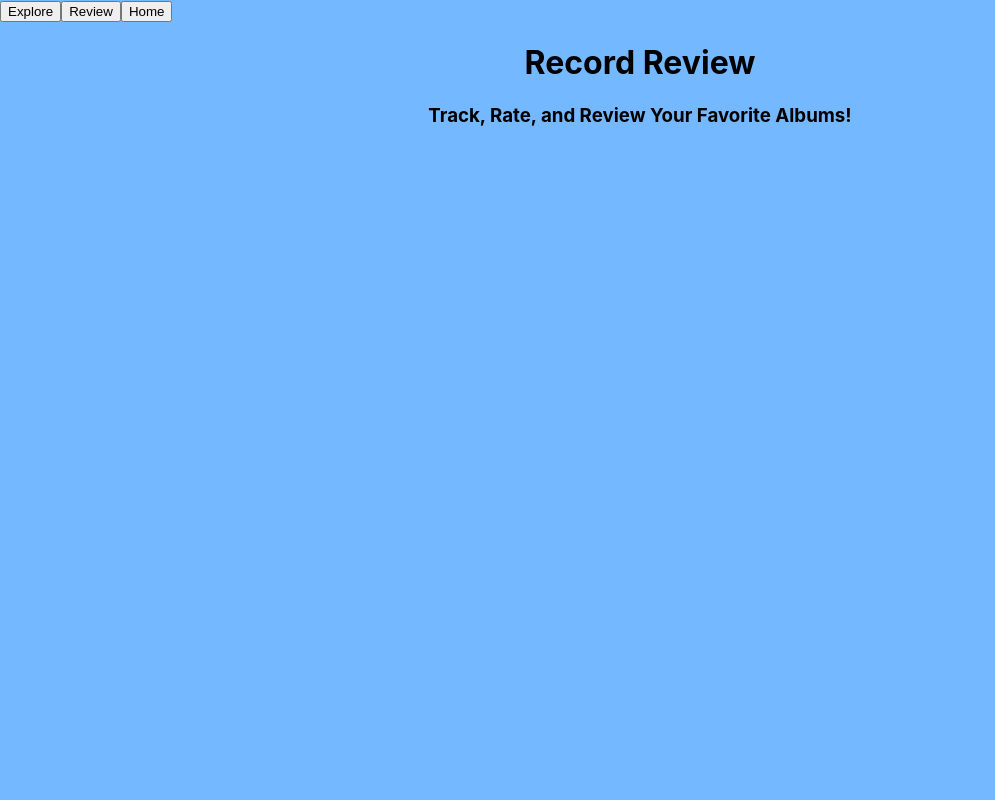
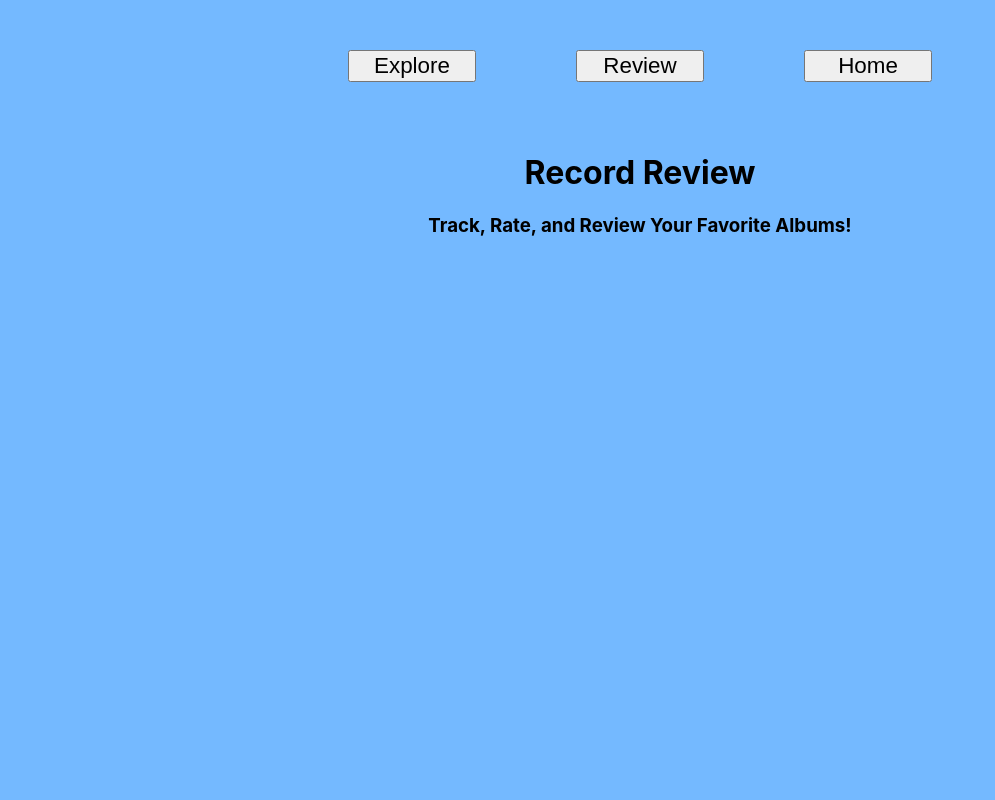
Before and after one commit to dsalaza/Phase2Project, a React (Create React App) app: page / in a window 1280 px wide. Shown: the top 800 px of the page, without its empty margins (0-995 px from the left). Built offline with nearby package versions, Linux system fonts and the light colour scheme; no server answers.

Commit message:
Add CSS stying for Navbar buttons

```diff
--- a/src/Navbar.js
+++ b/src/Navbar.js
@@ -3,7 +3,7 @@ import {NavLink} from "react-router-dom"
 
 function Navbar() {
   return (
-    <div>
+    <div id="divcontainer">
         <nav>
             <NavLink to='/explore'>
                 <button className={'NavButtons'} type='button'>Explore</button>
--- a/src/index.css
+++ b/src/index.css
@@ -53,3 +53,15 @@ code {
 #mainbackground {
   background-color: #74b9ff;
 }
+
+.NavButtons {
+  display: inline-block;
+  padding: 2rem, 0;
+  width: 8rem;
+  font-size: 1.75vw;
+  margin: 50px;
+}
+
+#divcontainer {
+  text-align: center;
+}
```
